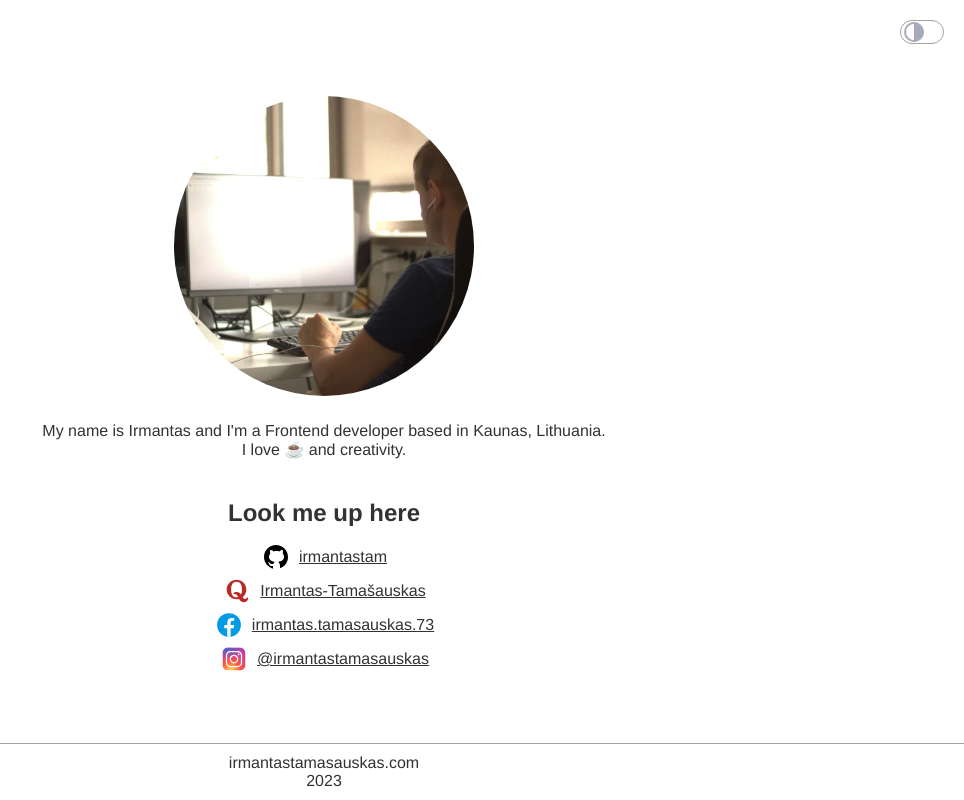
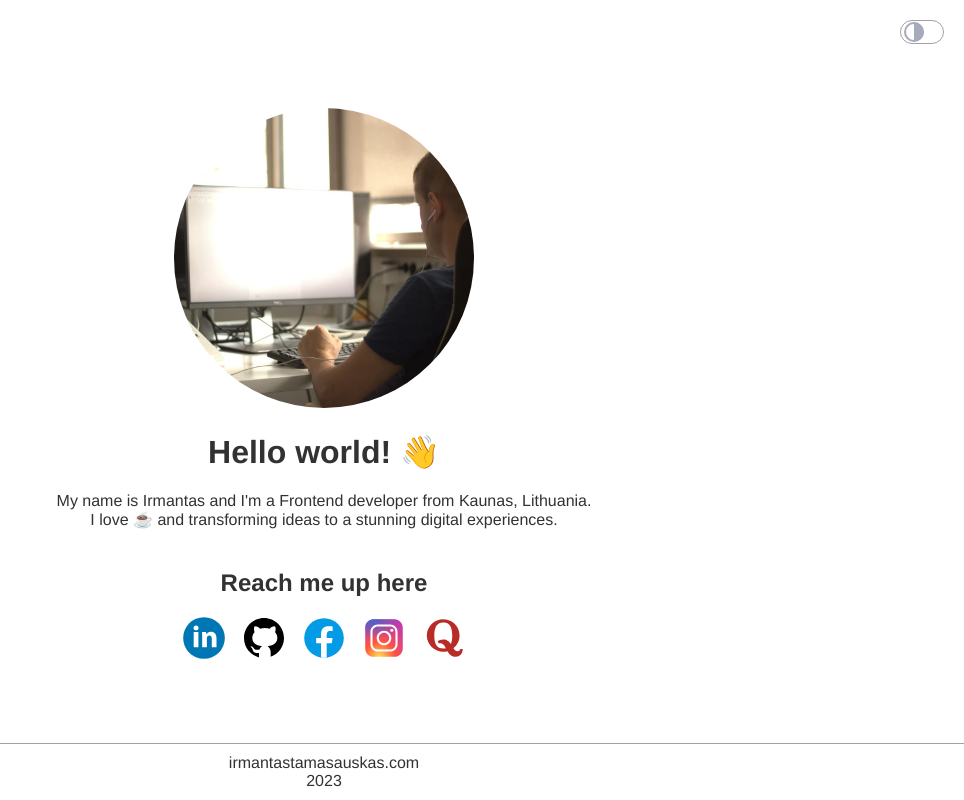
Before and after one commit to irmantastam/vue-vercel, a Nuxt app: page / in a window 1280 px wide. Shown: the whole page, without its empty margins (316-1280 px from the left). Built offline with nearby package versions, Linux system fonts and the light colour scheme.

Commit message:
Update messaging and add LinkedIn

```diff
--- a/app.vue
+++ b/app.vue
@@ -1,6 +1,6 @@
 <template>
   <ModeToggleComponent />
-  <NuxtPage />
+  <NuxtPage msg="Hello world! 👋" />
   <FooterComponent />
 </template>
 
--- a/nuxt.config.ts
+++ b/nuxt.config.ts
@@ -13,7 +13,7 @@ export default {
         {
           name: "description",
           content:
-            "My name is Irmantas and I'm a Front End developer counting 9 professional years in the field",
+            "My name is Irmantas and I'm a Frontend developer counting 9 professional years in the field",
         },
       ],
       link: [
--- a/pages/index.vue
+++ b/pages/index.vue
@@ -10,12 +10,26 @@
     />
     <h1>{{ msg }}</h1>
     <p>
-      My name is Irmantas and I'm a Frontend developer based in Kaunas,
+      My name is Irmantas and I'm a Frontend developer from Kaunas,
       Lithuania.<br />
-      I love ☕ and creativity.
+      I love ☕ and transforming ideas to a stunning digital experiences.
     </p>
-    <h2>Look me up here</h2>
+    <h2>Reach me up here</h2>
     <ul>
+      <li>
+        <a
+          href="https://www.linkedin.com/in/irmantas-tama%C5%A1auskas-6589272a6/"
+          target="_blank"
+          rel="noopener"
+          title="LinkedIn"
+          ><img
+            alt="Irmantas Tamašauskas LinkedIn"
+            title="LinkedIn"
+            src="../assets/linkedin.svg"
+            width="50"
+            height="50"
+        /></a>
+      </li>
       <li>
         <a
           href="https://github.com/irmantastam"
@@ -26,10 +40,37 @@
             alt="Irmantas Tamašauskas Github"
             title="Github"
             src="../assets/github.svg"
-            width="30"
-            height="30"
-          />irmantastam</a
-        >
+            width="50"
+            height="50"
+        /></a>
+      </li>
+      <li>
+        <a
+          href="https://www.facebook.com/irmantas.tamasauskas.73/"
+          target="_blank"
+          rel="noopener"
+          title="Facebook"
+          ><img
+            alt="Irmantas Tamašauskas Facebook"
+            title="Facebook"
+            src="../assets/facebook.svg"
+            width="50"
+            height="50"
+        /></a>
+      </li>
+      <li>
+        <a
+          href="https://www.instagram.com/irmantastamasauskas/"
+          target="_blank"
+          rel="noopener"
+          title="Instagram"
+          ><img
+            alt="Irmantas Tamašauskas Instagram"
+            title="Instagram"
+            src="../assets/instagram.svg"
+            width="50"
+            height="50"
+        /></a>
       </li>
       <li>
         <a
@@ -41,40 +82,9 @@
             alt="Irmantas Tamašauskas Quora"
             title="Quora"
             src="../assets/quora.svg"
-            width="30"
-            height="30"
-          />Irmantas-Tamašauskas</a
-        >
-      </li>
-      <li>
-        <a
-          href="https://www.facebook.com/irmantas.tamasauskas.73/"
-          target="_blank"
-          rel="noopener"
-          title="Facebook"
-          ><img
-            alt="Irmantas Tamašauskas Facebook"
-            title="Facebook"
-            src="../assets/facebook.svg"
-            width="30"
-            height="30"
-          />irmantas.tamasauskas.73</a
-        >
-      </li>
-      <li>
-        <a
-          href="https://www.instagram.com/irmantastamasauskas/"
-          target="_blank"
-          rel="noopener"
-          title="Instagram"
-          ><img
-            alt="Irmantas Tamašauskas Instagram"
-            title="Instagram"
-            src="../assets/instagram.svg"
-            width="30"
-            height="30"
-          />@irmantastamasauskas</a
-        >
+            width="50"
+            height="50"
+        /></a>
       </li>
     </ul>
   </div>
@@ -110,8 +120,12 @@ ul {
   padding: 0;
 }
 
+li {
+  display: inline-block;
+}
+
 li:not(:last-child) {
-  margin-bottom: 4px;
+  margin-right: 10px;
 }
 
 a {
@@ -119,9 +133,6 @@ a {
 }
 
 a img {
-  width: 30px;
-  margin-right: 8px;
-  top: -1px;
   position: relative;
   vertical-align: middle;
 }
```
Also changed, not shown: assets/linkedin.svg (added).
